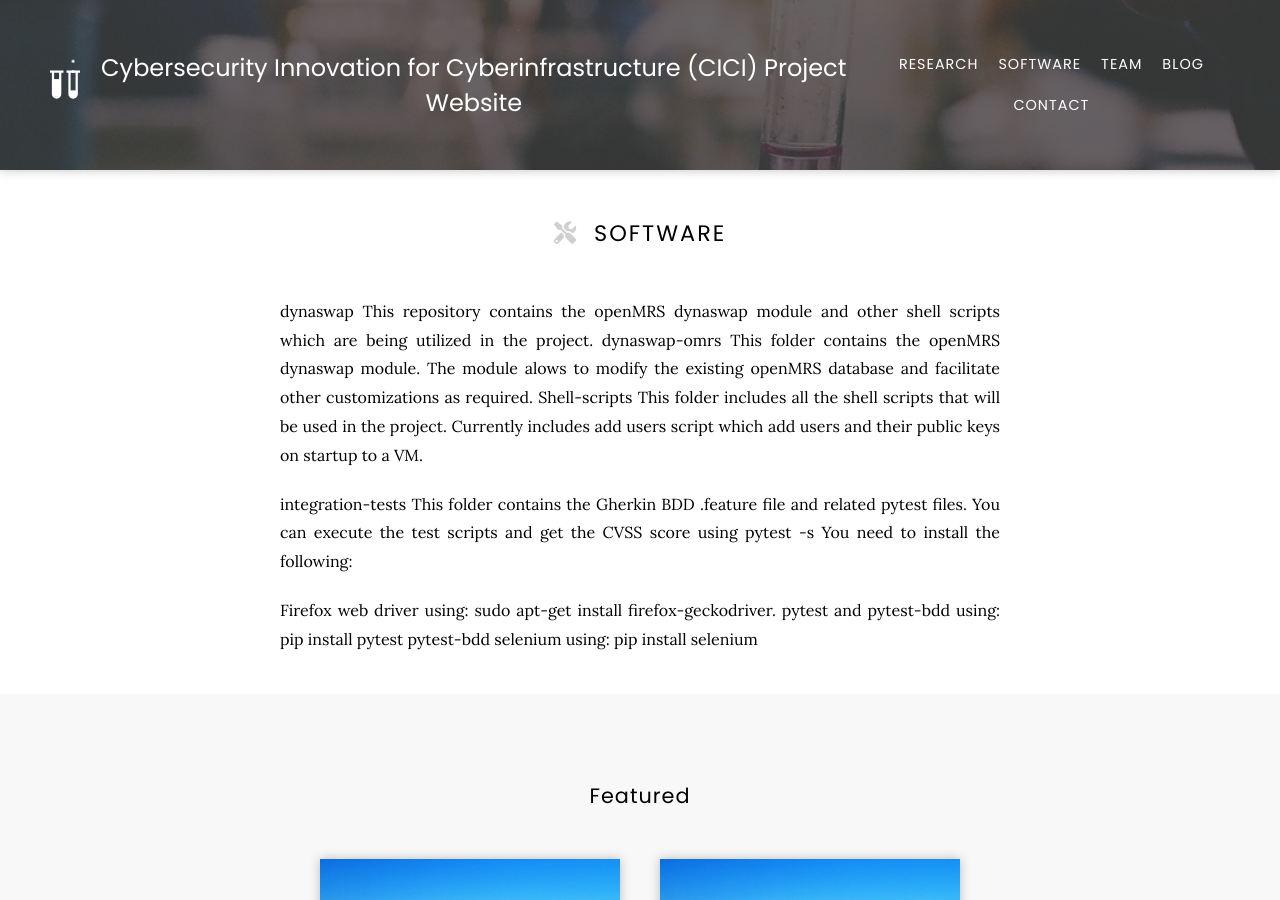
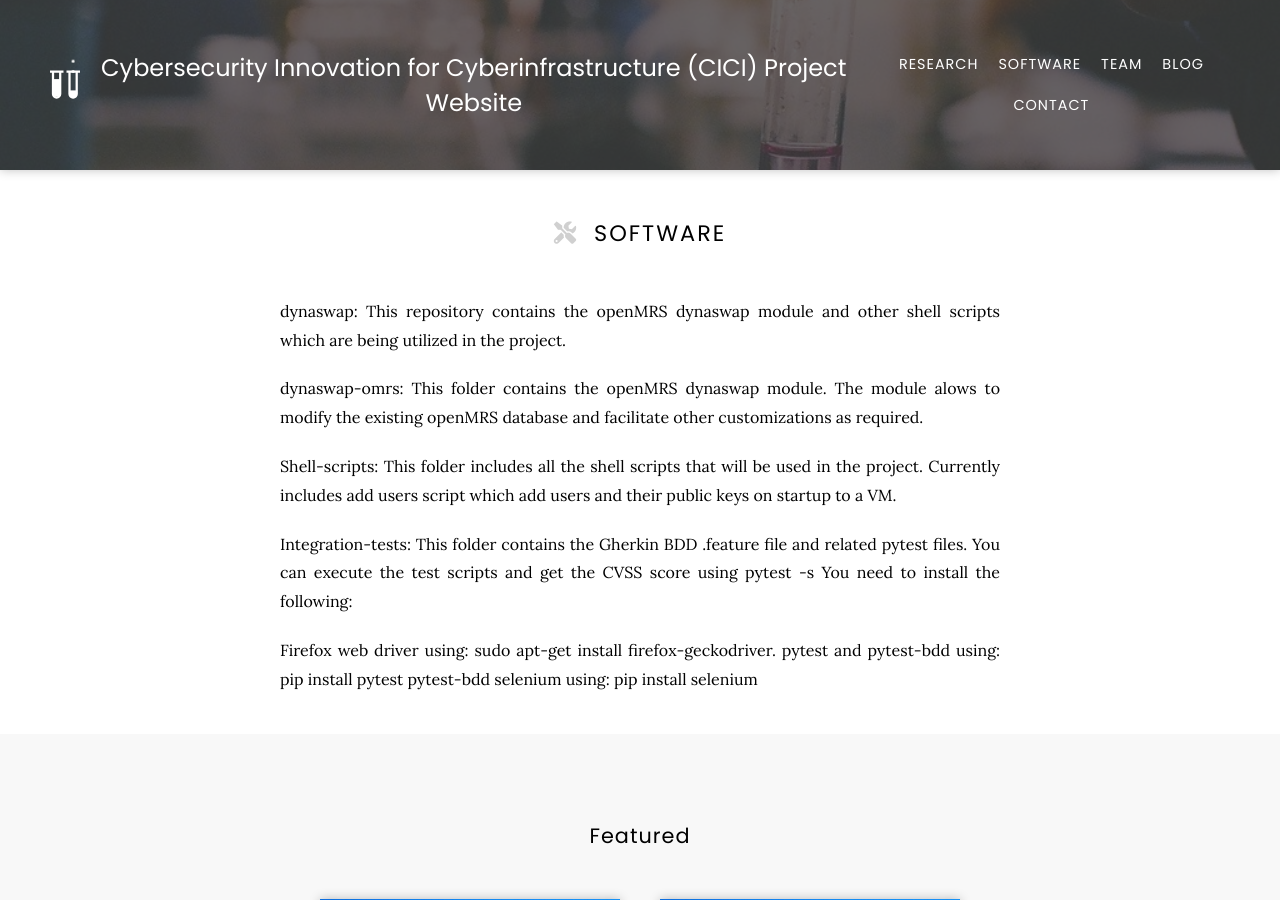
Before and after one commit to jpinnamraju/CICI, a Jekyll site: the page built from resources/index.md, in a window 1280 px wide and 900 px high. Built offline with Jekyll 4.4.1, drawn with Linux system fonts in a browser that asks for light colours; nearby versions of some CDN libraries; some of the changed lines change nothing that is shown.

Commit message:
edited the content in software section

```diff
--- a/resources/index.md
+++ b/resources/index.md
@@ -4,15 +4,13 @@ title: Software
 
 # <i class="fas fa-tools"></i>Software
 
-dynaswap
-This repository contains the openMRS dynaswap module and other shell scripts which are being utilized in the project.
-dynaswap-omrs
-This folder contains the openMRS dynaswap module. The module alows to modify the existing openMRS database and facilitate other customizations as required.
-Shell-scripts
-This folder includes all the shell scripts that will be used in the project. Currently includes add users script which add users and their public keys on startup to a VM.
+dynaswap: This repository contains the openMRS dynaswap module and other shell scripts which are being utilized in the project.
 
-integration-tests
-This folder contains the Gherkin BDD .feature file and related pytest files. You can execute the test scripts and get the CVSS score using pytest -s You need to install the following:
+dynaswap-omrs: This folder contains the openMRS dynaswap module. The module alows to modify the existing openMRS database and facilitate other customizations as required.
+
+Shell-scripts: This folder includes all the shell scripts that will be used in the project. Currently includes add users script which add users and their public keys on startup to a VM.
+
+Integration-tests: This folder contains the Gherkin BDD .feature file and related pytest files. You can execute the test scripts and get the CVSS score using pytest -s You need to install the following:
 
 Firefox web driver using: sudo apt-get install firefox-geckodriver.
 pytest and pytest-bdd using: pip install pytest pytest-bdd
```
